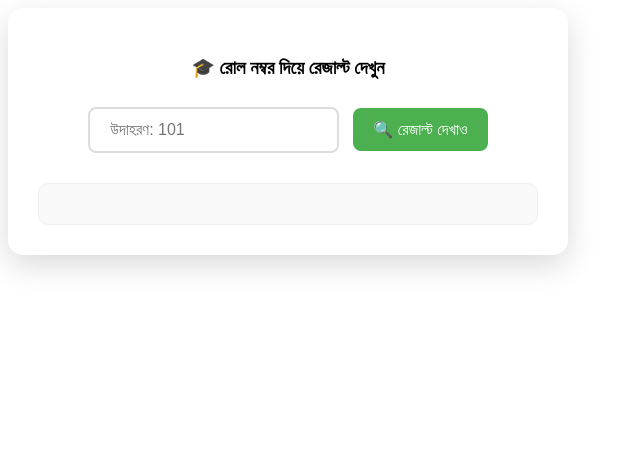
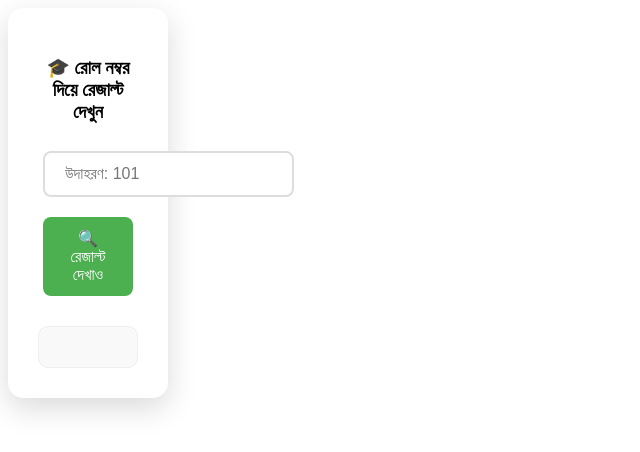
Before and after one commit to mstasmiya6200-ui/Samiul-, a plain HTML site: page result.html in a window 1280 px wide. Shown: the whole page, without its empty margins (0-640 px from the left). Drawn offline with Linux system fonts and the light colour scheme.

Commit message:
Update result.html

```diff
--- a/result.html
+++ b/result.html
@@ -47,7 +47,7 @@
       box-shadow: 0 10px 30px rgba(0,0,0,0.15);
       text-align: center;
       width: 90%;
-      max-width: 500px;
+      max-width: 100px;
     }
 
     #rollInput, button {
```
